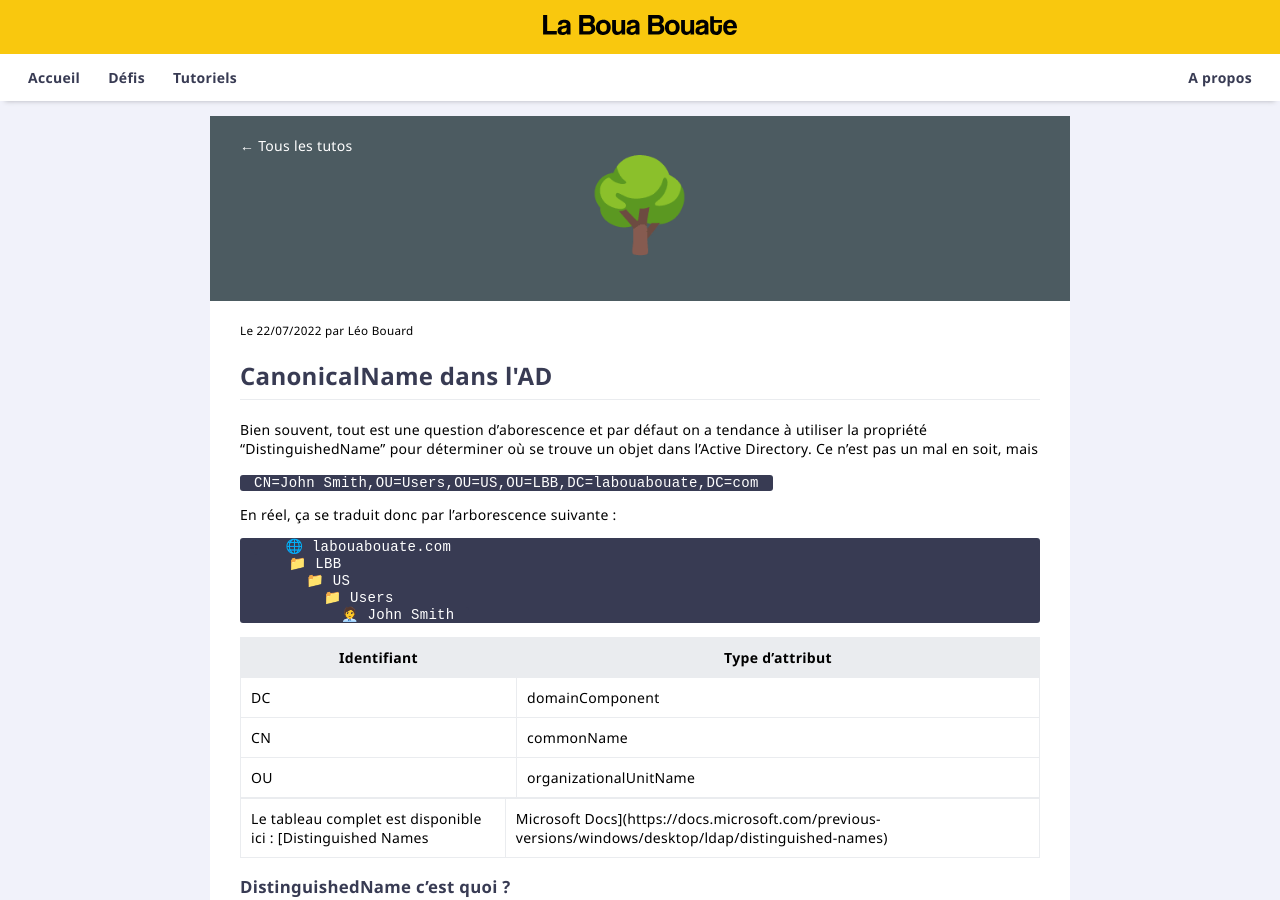
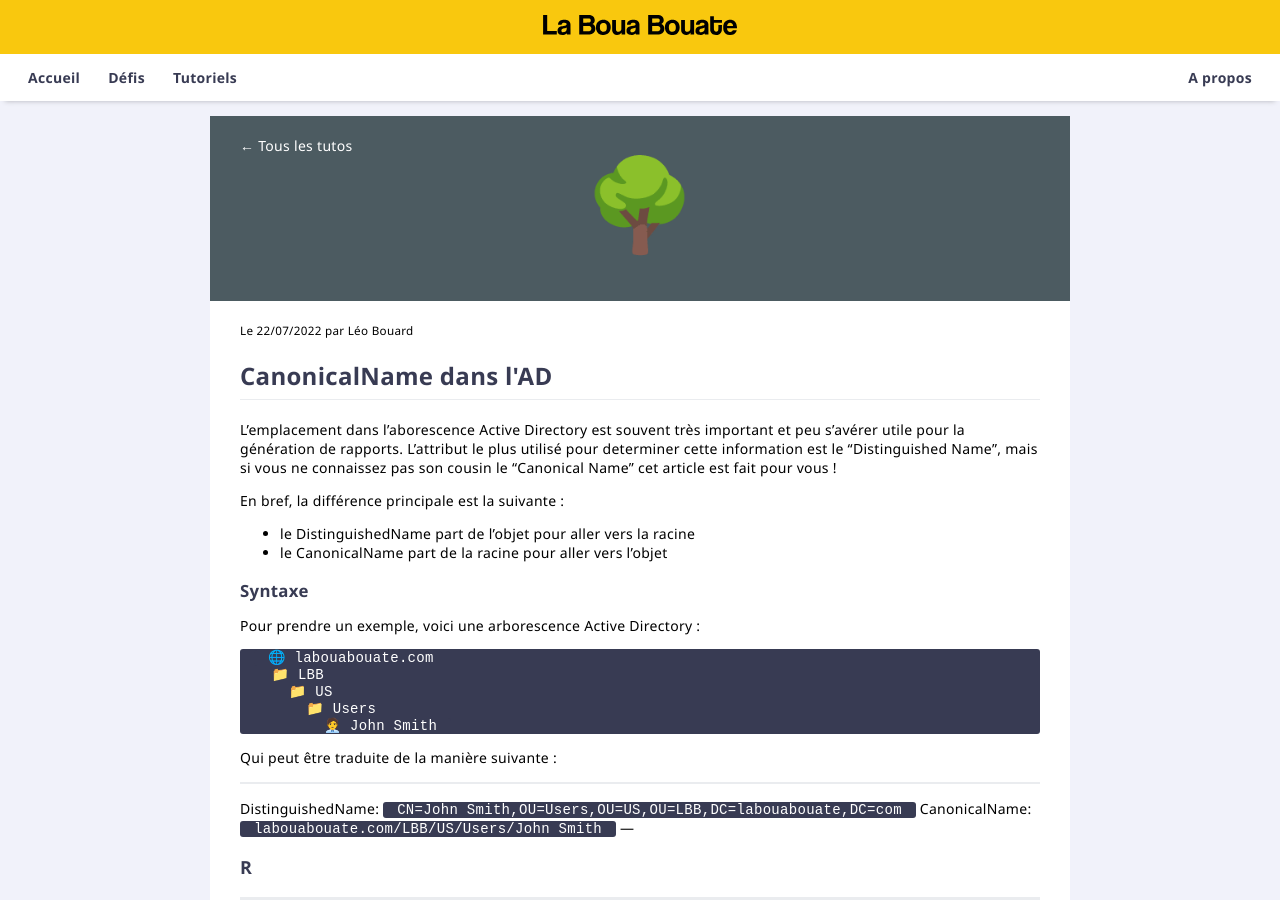
Before and after one commit to leobouard/leobouard.github.io, a Jekyll site: the page built from _posts/2022-07-22-canonical-name.md, in a window 1280 px wide and 900 px high. Built offline with Jekyll 4.4.1, drawn with Linux system fonts in a browser that asks for light colours; some of the changed text lies outside the part shown.

Commit message:
Update 2022-07-22-canonical-name.md

````diff
--- a/_posts/2022-07-22-canonical-name.md
+++ b/_posts/2022-07-22-canonical-name.md
@@ -7,19 +7,33 @@ thumbnailColor: "#4c5b61"
 icon: 🌳
 ---
 
-Bien souvent, tout est une question d'aborescence et par défaut on a tendance à utiliser la propriété "DistinguishedName" pour déterminer où se trouve un objet dans l'Active Directory. Ce n'est pas un mal en soit, mais
+L'emplacement dans l'aborescence Active Directory est souvent très important et peu s'avérer utile pour la génération de rapports. L'attribut le plus utilisé pour determiner cette information est le "Distinguished Name", mais si vous ne connaissez pas son cousin le "Canonical Name" cet article est fait pour vous !
 
-`CN=John Smith,OU=Users,OU=US,OU=LBB,DC=labouabouate,DC=com`
+En bref, la différence principale est la suivante :
 
-En réel, ça se traduit donc par l'arborescence suivante :
+- le DistinguishedName part de l'objet pour aller vers la racine
+- le CanonicalName part de la racine pour aller vers l'objet
+
+## Syntaxe
+
+Pour prendre un exemple, voici une arborescence Active Directory :
 
 ```
-  🌐 labouabouate.com
-    📁 LBB
-      📁 US
-        📁 Users
-          🧑‍💼 John Smith
+🌐 labouabouate.com
+  📁 LBB
+    📁 US
+      📁 Users
+        🧑‍💼 John Smith
 ```
+
+Qui peut être traduite de la manière suivante :
+
+---
+DistinguishedName: `CN=John Smith,OU=Users,OU=US,OU=LBB,DC=labouabouate,DC=com`
+CanonicalName: `labouabouate.com/LBB/US/Users/John Smith`
+---
+
+### R
 
 Identifiant | Type d'attribut
 ----------- | ---------------
@@ -27,7 +41,7 @@ DC | domainComponent
 CN | commonName
 OU | organizationalUnitName
 
-Le tableau complet est disponible ici : [Distinguished Names | Microsoft Docs](https://docs.microsoft.com/previous-versions/windows/desktop/ldap/distinguished-names)
+Le tableau complet est disponible ici : [Distinguished Names - Microsoft Docs](https://docs.microsoft.com/previous-versions/windows/desktop/ldap/distinguished-names)
 
 
 ## DistinguishedName c'est quoi ?
````
